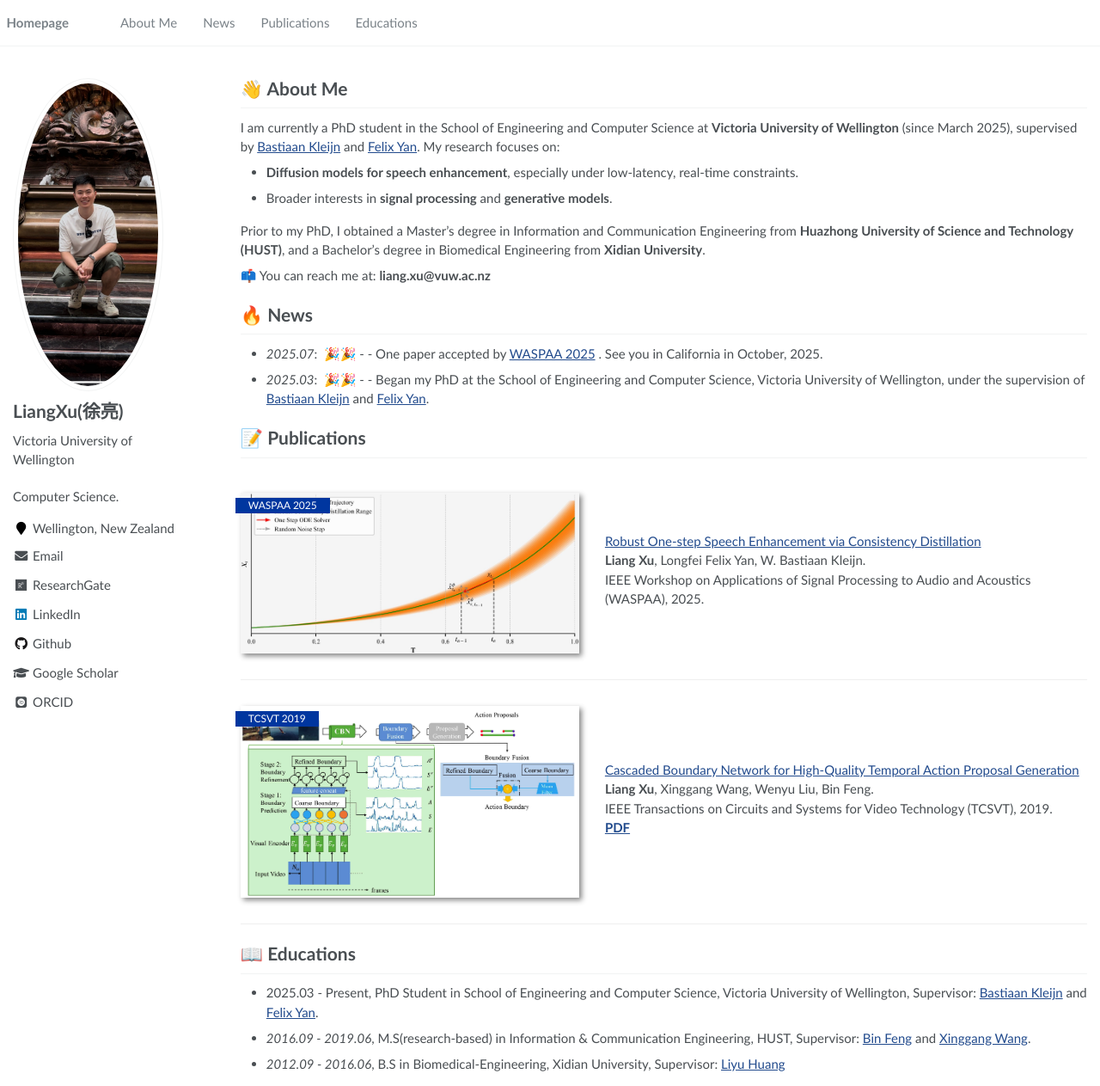
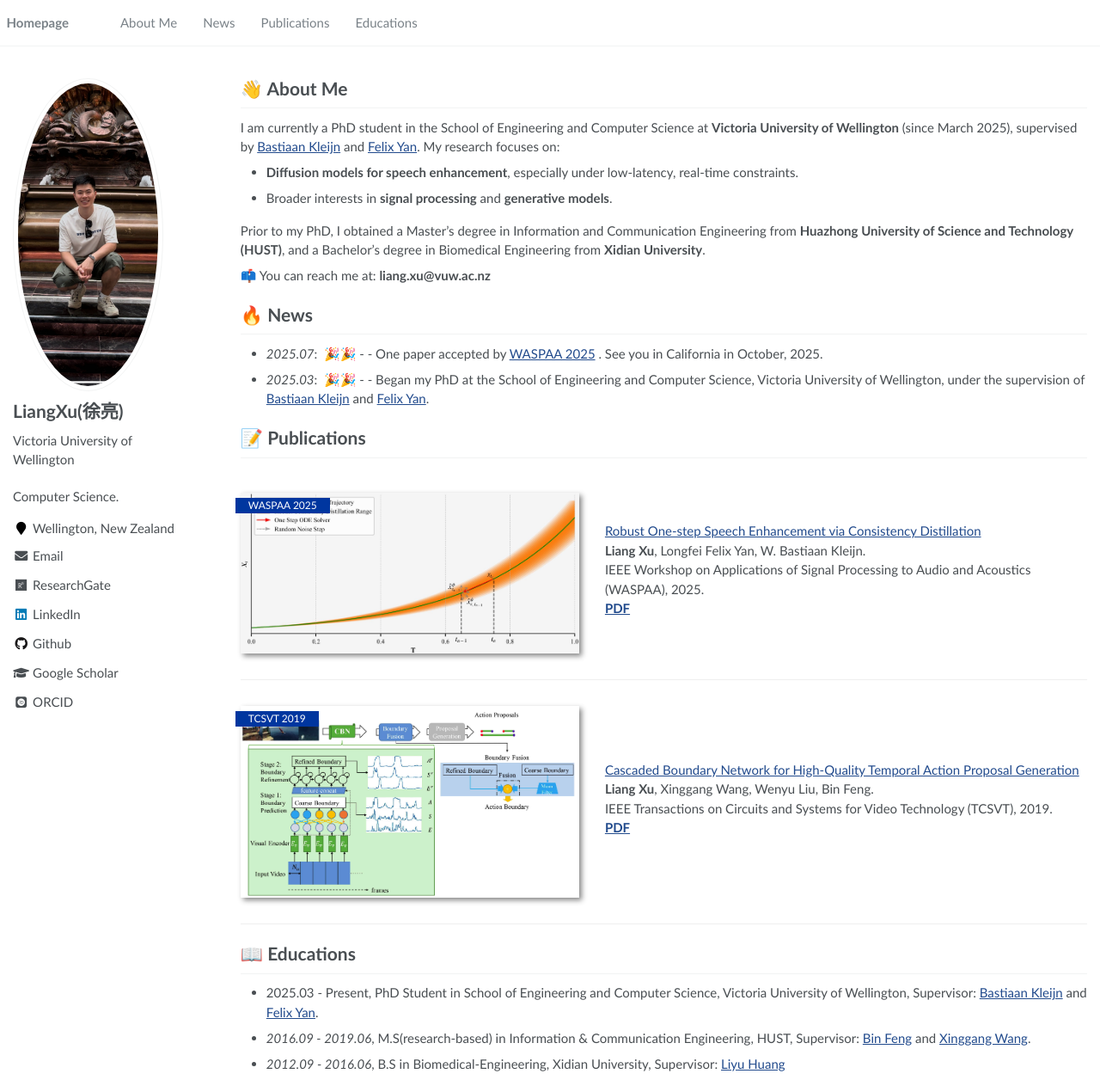
Before and after one commit to LiangXu123/LiangXu123.github.io, a Jekyll site: the page built from _pages/about.md, in a window 1280 px wide and 1263 px high. Shown: the whole window at 86% size. Built offline with Jekyll 4.4.1, drawn with Linux system fonts in a browser that asks for light colours; some web fonts are replaced.

Commit message:
rosecd_project

```diff
--- a/_pages/about.md
+++ b/_pages/about.md
@@ -47,7 +47,7 @@ Prior to my PhD, I obtained a Master’s degree in Information and Communication
 [Robust One-step Speech Enhancement via Consistency Distillation](https://liangxu123.github.io/rosecd/) <br>
 **Liang Xu**, Longfei Felix Yan, W. Bastiaan Kleijn. <br>
 IEEE Workshop on Applications of Signal Processing to Audio and Acoustics (WASPAA), 2025. <br>
-<!-- [**PDF**](https://yourpdf.link/here.pdf) — Optional -->
+[**PDF**](https://arxiv.org/abs/2507.05688)<br>
   </div>
 </div>
 
```
